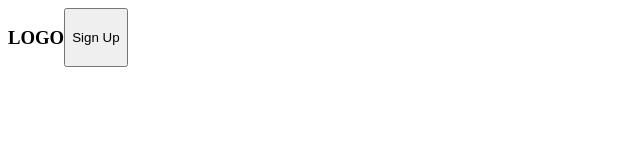
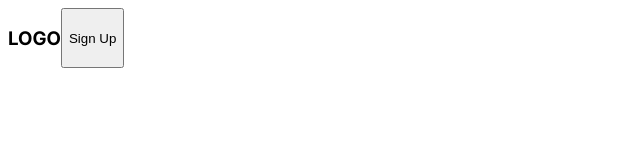
Before and after one commit to nurjahan23coder/PH-assignment-1, a plain HTML site: page index.html in a window 1280 px wide. Shown: the full height of the page, 0-640 px from the left. Drawn offline with Linux system fonts and the light colour scheme; files that its build step writes are made by us from their sources.

Commit message:
Add files via upload

```diff
--- a/index.html
+++ b/index.html
@@ -4,12 +4,16 @@
     <meta charset="UTF-8">
     <meta name="viewport" content="width=device-width, initial-scale=1.0">
     <title>My first assignment</title>
+   <link rel="preconnect" href="https://fonts.googleapis.com">
+<link rel="preconnect" href="https://fonts.gstatic.com" crossorigin>
+<link href="https://fonts.googleapis.com/css2?family=Inter:ital,
+opsz,wght@0,14..32,100..900;1,14..32,100..900&display=swap" rel="stylesheet">
     <link rel="stylesheet" href="styles/lunchpad.css">
 </head>
-<body>
+<body class="inter-normal">
     <header>
        <nav>
-        <h3>LOGO</h3>
+        <h3 class="nav-tite">LOGO</h3>
         <button class="btn-1">Sign Up</button>
        </nav>
     </header>
--- a/lunchpad.css
+++ b/lunchpad.css
@@ -1,6 +1,16 @@
 
+.inter-normal {
+  font-family: "Inter", sans-serif;
+  font-optical-sizing: auto;
+  font-weight: <weight>;
+  font-style: normal;
+}
 
 /* nav styles */
 nav{
     display: flex;
 }
+.nav-titel{
+    font-weight: 900;
+    font-size: 36px;
+}
```
